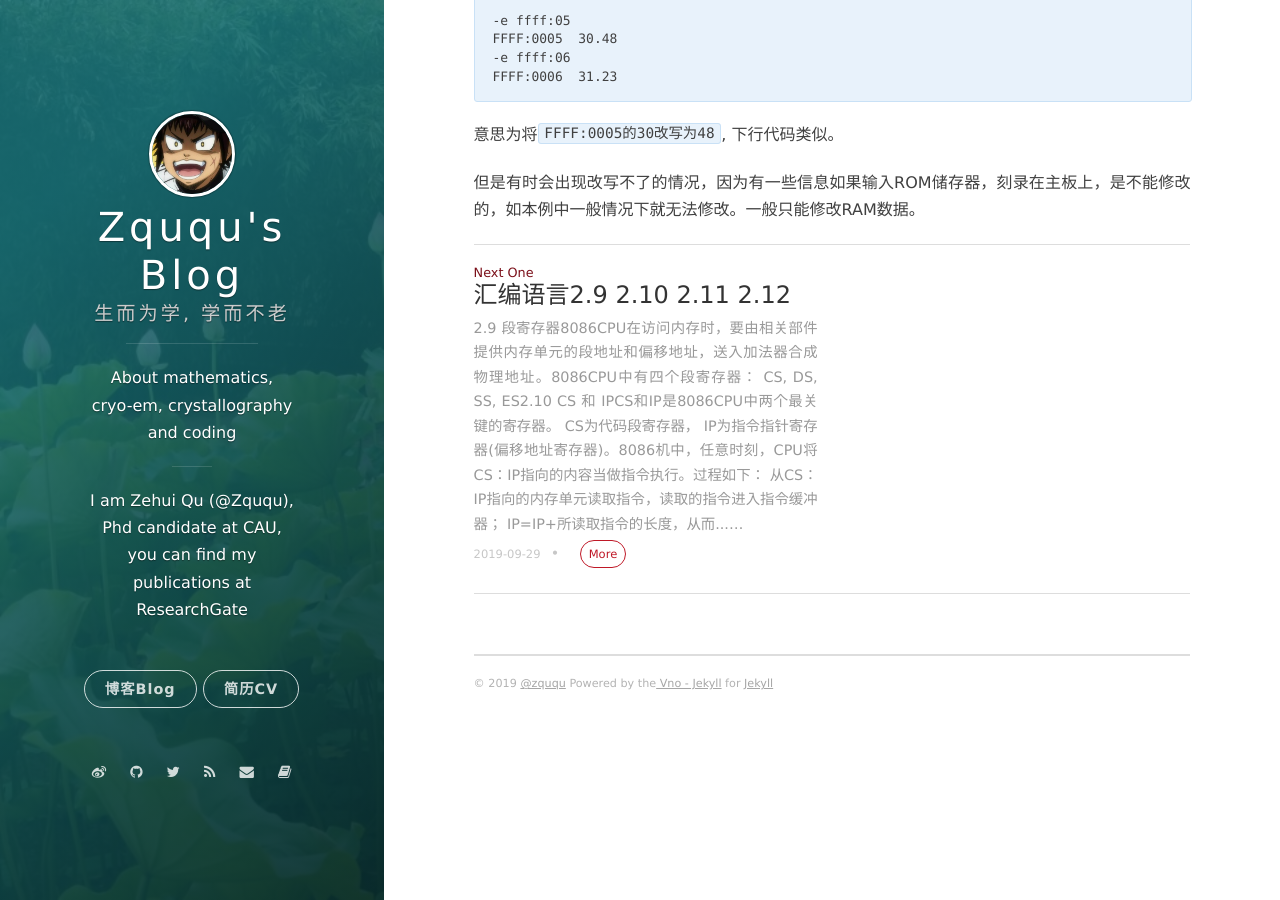
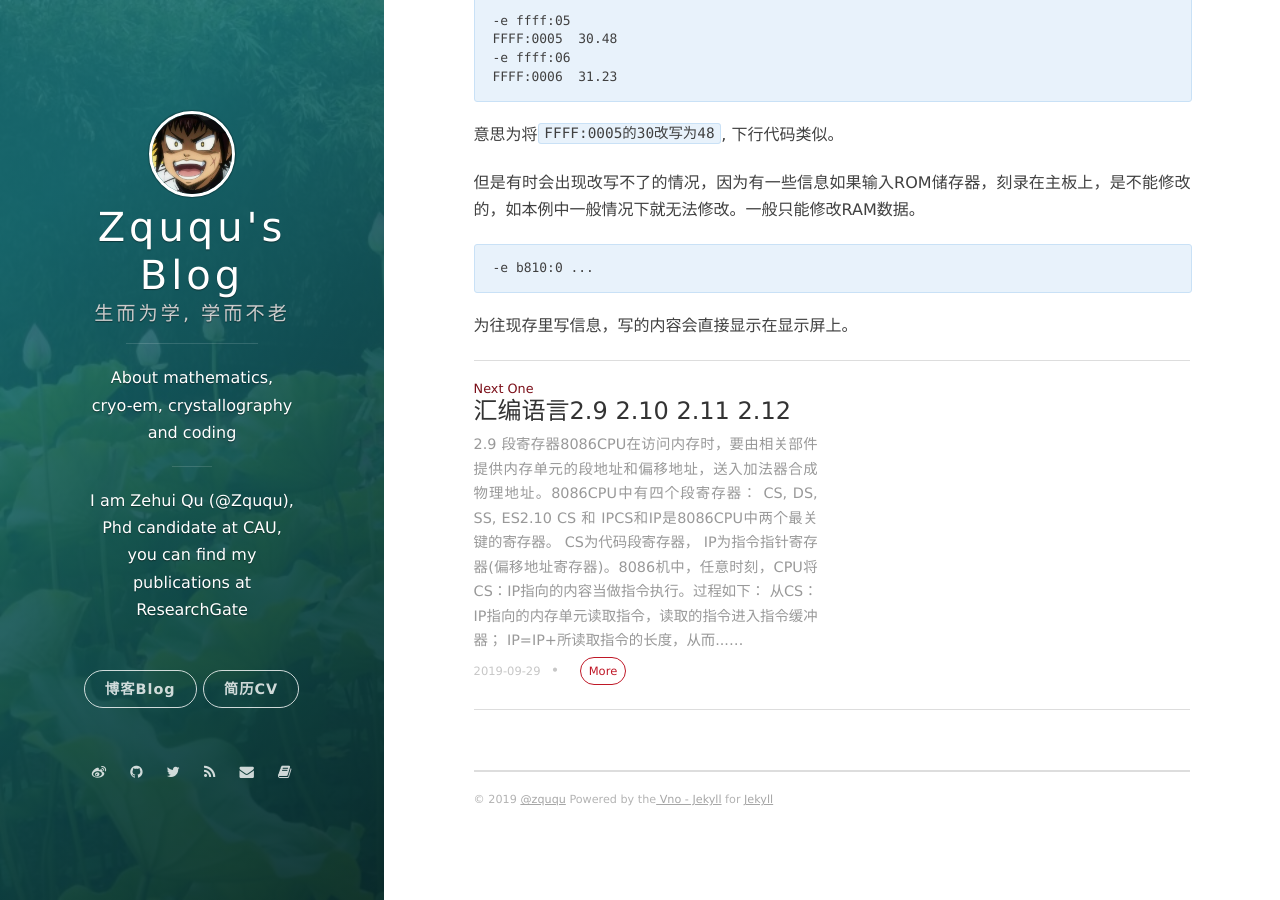
Before and after one commit to onevcat/vno-jekyll, a Jekyll site: the page built from _posts/2019-09-30-assembly-language-6.markdown, in a window 1280 px wide and 900 px high, scrolled down 3162 px. Built offline with Jekyll 4.4.1, drawn with Linux system fonts in a browser that asks for light colours; nearby versions of some CDN libraries; comment, search, counter and statistics services are not loaded.

Commit message:
add inf 2

````diff
--- a/_posts/2019-09-30-assembly-language-6.markdown
+++ b/_posts/2019-09-30-assembly-language-6.markdown
@@ -149,3 +149,8 @@ FFFF:0006  31.23
 意思为将```FFFF:0005的30改写为48```, 下行代码类似。
 
 但是有时会出现改写不了的情况，因为有一些信息如果输入ROM储存器，刻录在主板上，是不能修改的，如本例中一般情况下就无法修改。一般只能修改RAM数据。
+
+```
+-e b810:0 ...
+```
+为往现存里写信息，写的内容会直接显示在显示屏上。
````
